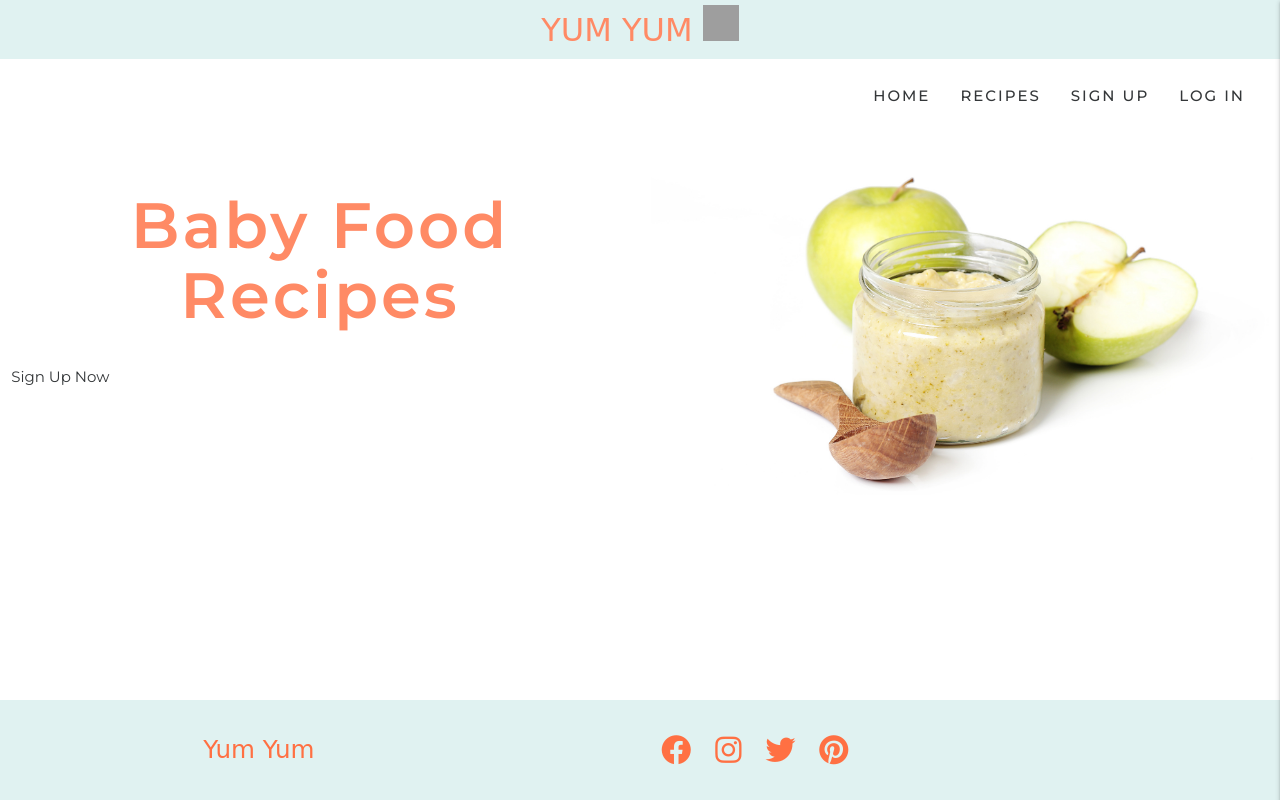
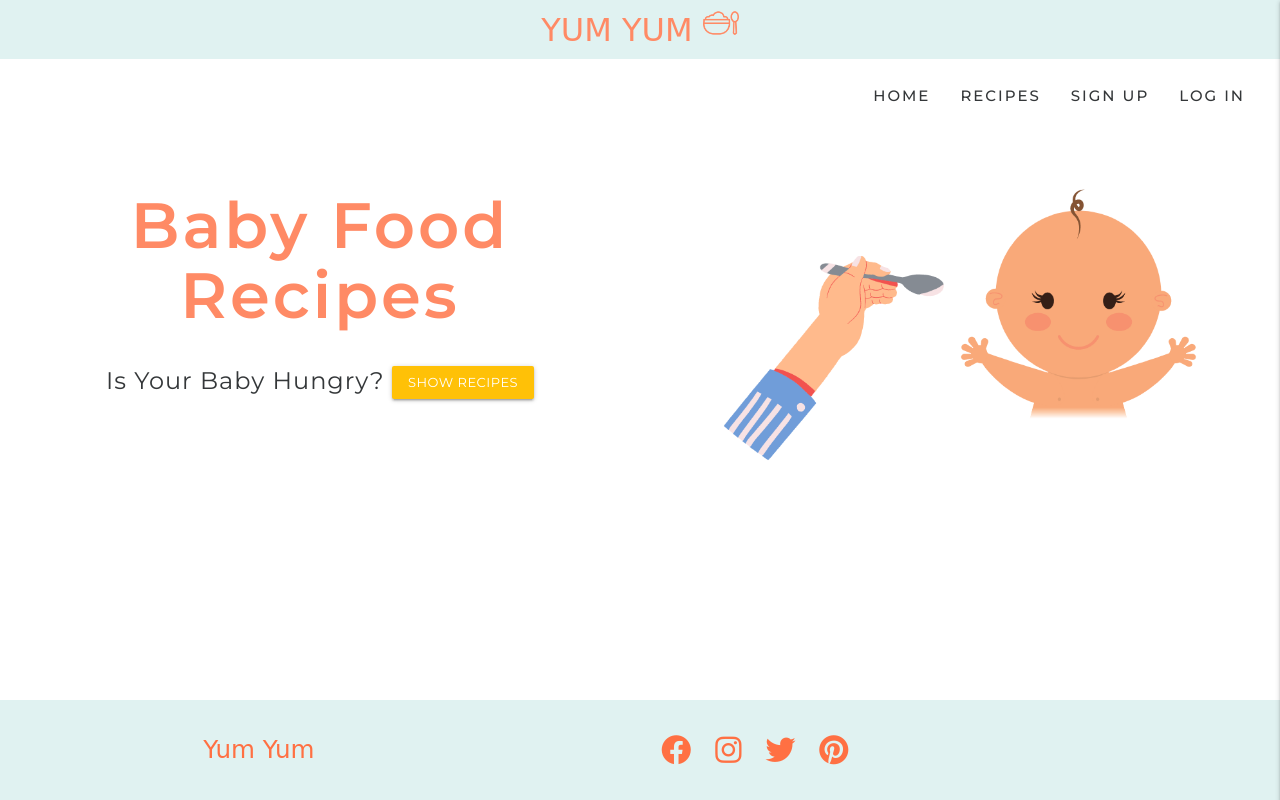
Before and after one commit to flisanp/ms3-baby-food-recipes, a Flask app: page / in a window 1280 px wide. Run offline with Flask 2, Linux system fonts and the light colour scheme; some libraries are stand-ins or nearby versions; some web fonts are replaced; grey boxes are pictures that could not be loaded.

Commit message:
changed layout on index.html

```diff
--- a/app.py
+++ b/app.py
@@ -233,6 +233,7 @@ def delete_category(category_id):
     flash("Category Deleted")
     return redirect(url_for("get_categories"))
 
+# https://blog.miguelgrinberg.com/post/the-flask-mega-tutorial-part-vii-error-handling
 
 @app.errorhandler(404)
 def not_found_error(error):
--- a/templates/index.html
+++ b/templates/index.html
@@ -8,16 +8,15 @@
 </p>
 
 <div class="row">
+         <div class="col s12 l6">
+            <h1 class="center-align heading">Baby Food Recipes</h1>
+            <h2 class="center-align sub-heading">Is Your Baby Hungry? <a href="{{ url_for('get_recipes') }}" class="btn-small #ffc107 amber">SHOW RECIPES</a></h2>
 
+         </div>
 
-         <div class="col s12 m6">
-            <h1 class="center-align heading">Baby Food Recipes</h1>
-            <h2 class="center-align sub-heading"></h2>
-            <p>Sign Up Now</p>
-         </div>
-         <div class="col s12 m6">
-
-            <img class="responsive-img" src="{{ url_for('static', filename='images/food-jar2.png') }}">
+   <!--hero image-->
+         <div class="col s12 l6">
+            <img class="responsive-img" src="{{ url_for('static', filename='images/baby-feed.png') }}">
          </div>
 
 </div>
```
Also changed, not shown: static/images/baby-feed.png (added), static/images/logo.png (added).
